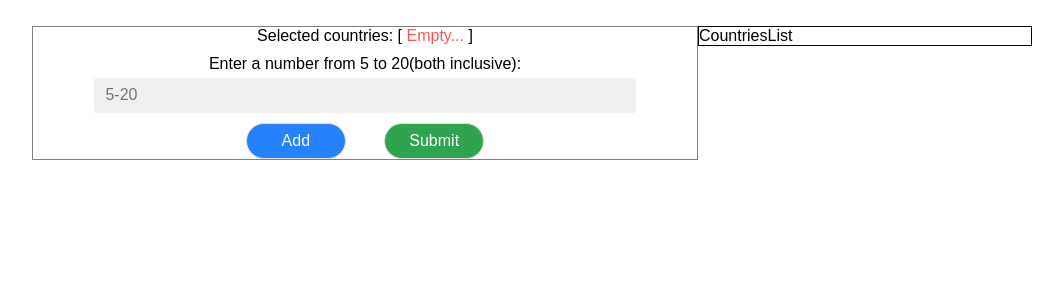
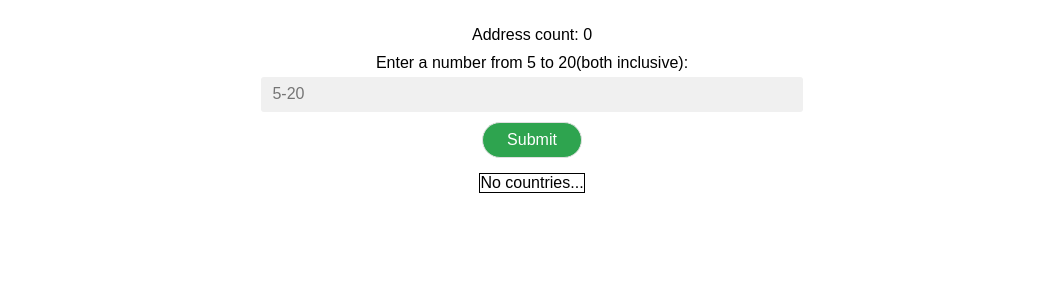
Before and after one commit to zangar-sultanbek/FM_assignment, a React (Create React App) app: page / in a window 1280 px wide. Shown: the top 300 px of the page, without its empty margins (108-1171 px from the left). Built offline with nearby package versions, Linux system fonts and the light colour scheme.

Commit message:
Modified AssignPage.jsx and its styles. A couple of states added

```diff
--- a/src/Components/AssignmentPage.jsx
+++ b/src/Components/AssignmentPage.jsx
@@ -1,25 +1,52 @@
 import React from 'react'
 import { useCallback } from 'react';
+import { useEffect } from 'react';
 import { useState } from 'react'
 import '../Styles/AssignmentPage.css'
 import CountriesForm from './CountriesForm/CountriesForm';
 import CountriesList from './CountriesList/CountriesList';
 
+const getUrlAddresses = (count) => `https://random-data-api.com/api/v2/addresses?size=${count}`
+// const getUrlCountries = (name) => `https://restcountries.com/v3.1/name/${name.replaceAll(' ', '')}`
+const getUrlCountries = (codes) => `https://restcountries.com/v3.1/alpha?codes=${codes.join(',')}`
+
 const AssignmentPage = () => {
-    const [countryCodes, setCountryCodes] = useState([]);
-    console.log(countryCodes)
+    const [addressCount, setAddressCount] = useState(null);
+    const [addresses, setAddresses] = useState([]);
+    const [countries, setCountries] = useState([]);
+    const handleAddressCount = useCallback(
+      (count) => setAddressCount(count), []
+    );
 
-    const addCountryCode = useCallback(
-        (countryCode) => countryCodes.includes(countryCode)
-        ? alert(`The country code ${countryCode} is already present. Codes must be unique!`)
-        : setCountryCodes(state => [...state, countryCode])
-        , [countryCodes]
+    console.log(addresses)
+
+    useEffect(
+      () => {
+        if(!addressCount) return;
+
+        fetch(getUrlAddresses(addressCount))
+        .then(res => res.json())
+          .then(data => setAddresses(data))
+        .catch(error => console.log(error.message))
+      }, [addressCount]
     );
+
+    useEffect(() => {
+        if(!addresses.length) return;
+
+        console.log(addresses.map(address => address?.country_code))
+
+        fetch(getUrlCountries(addresses.map(address => address?.country_code)))
+        .then(res => res.json())
+          .then(data => setCountries(data))
+        .catch(error => console.log(error.message))
+    }, [addresses])
 
   return (
     <div className='assignment_page'>
-        <CountriesForm countryCodes={countryCodes} addCountryCode={addCountryCode}/>
-        <CountriesList />
+        {/* <CountriesForm countryCodes={countryCodes} addCountryCode={addCountryCode}/> */}
+        <CountriesForm addressCount={addressCount} handleAddressCount={handleAddressCount}/>
+        <CountriesList addresses={addresses} countries={countries}/>
     </div>
   )
 }
--- a/src/Components/CountriesForm/CountriesForm.jsx
+++ b/src/Components/CountriesForm/CountriesForm.jsx
@@ -7,35 +7,32 @@ const codeEntries = {
     MAX_CODE: 20
 }
 
-const CountriesForm = ({countryCodes, addCountryCode}) => {
+const CountriesForm = ({addressCount, handleAddressCount}) => {
     const [countryCode, setCountryCode] = useState('');
 
     //Using regex to replace characters & symbols
     const handleCodeInput = ({target : {value}}) => setCountryCode(value.replace(/\D+/g, ''));
 
-    const handleCodeAdd = (e) => {
+    const handleFormSubmit = (e) => {
         e.preventDefault();
 
         const parsedCountryCode = parseInt(countryCode);
         if(parsedCountryCode < codeEntries.MIN_CODE) return alert(`The value is too small. Minimum required: ${codeEntries.MIN_CODE}`);
         if(parsedCountryCode > codeEntries.MAX_CODE) return alert(`The value is too large. Maximum available: ${codeEntries.MAX_CODE}`);
-        addCountryCode(parsedCountryCode)
+        // addCountryCode(parsedCountryCode)
+        handleAddressCount(countryCode);
         setCountryCode('');
-    }
-
-    const handleFormSubmit = (e) => {
-        e.preventDefault();
-        console.log(123)
     }
 
 
   return (
     <form onSubmit={handleFormSubmit} className='countries_form'>
         <div className='countries_form_result'>
-            Selected countries:
+            {/* Selected countries:
             [   <span className={countryCodes.length ? 'result_positive' : 'result_negative'}>
                     {countryCodes.length ? countryCodes.join(',') : 'Empty...'}
-                </span> ]
+                </span> ] */}
+            Address count: <span>{addressCount || 0}</span>
         </div>
         <label>
             Enter a number from {codeEntries.MIN_CODE} to {codeEntries.MAX_CODE}(both inclusive):
@@ -46,7 +43,7 @@ const CountriesForm = ({countryCodes, addCountryCode}) => {
             value={countryCode}/>
         </label>
         <div className="countries_form_actions">
-            <button type='button' onClick={handleCodeAdd} className='add_btn'>Add</button>
+            {/* <button type='button' onClick={handleCodeAdd} className='add_btn'>Add</button> */}
             <button type='submit' className='submit_btn'>Submit</button>
         </div>
     </form>
--- a/src/Components/CountriesList/CountriesList.jsx
+++ b/src/Components/CountriesList/CountriesList.jsx
@@ -1,8 +1,19 @@
 import React from 'react'
 
-const CountriesList = () => {
+const CountriesList = ({addresses, countries}) => {
+  if(!addresses) return <div>Fetch some addresses...</div>
+
+  console.log(countries)
+
   return (
-    <div>CountriesList</div>
+    <div>
+      {addresses.map(address => <div key={address.id}>{address?.country}</div>)}
+
+      {countries.length
+      ? countries.map(country => <div key={country?.name?.official}><b>{country?.name?.official}</b></div>)
+      : <div>No countries...</div>
+      }
+    </div>
   )
 }
 
--- a/src/Styles/AssignmentPage.css
+++ b/src/Styles/AssignmentPage.css
@@ -2,18 +2,19 @@
     margin: 2vw auto 0 auto;
     /*Change the width later*/
     min-width: 400px;
-    max-width: 1000px;
 
     display: flex;
-    justify-content: space-between;
-    align-items: flex-start;
+    flex-direction: column;
+    justify-content: flex-start;
+    align-items: center;
+    gap: 15px;
 }
 
 .assignment_page > form:first-child{
-    flex: 3;
-    border: 1px solid gray;
+    /* flex: 1; */
+    /* border: 1px solid gray; */
 }
 .assignment_page > div:last-child{
-    flex: 1.5;
+    /* flex: 1.5; */
     border: 1px solid black;
 }
```
